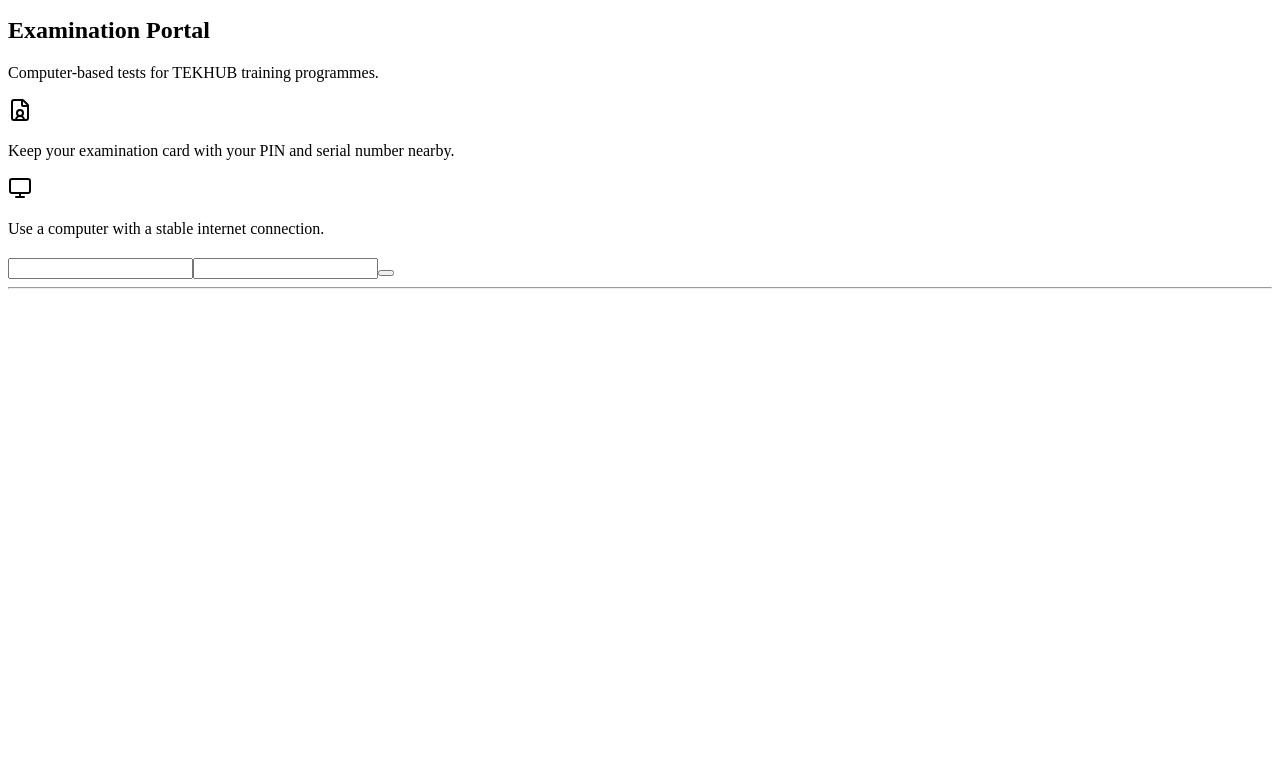
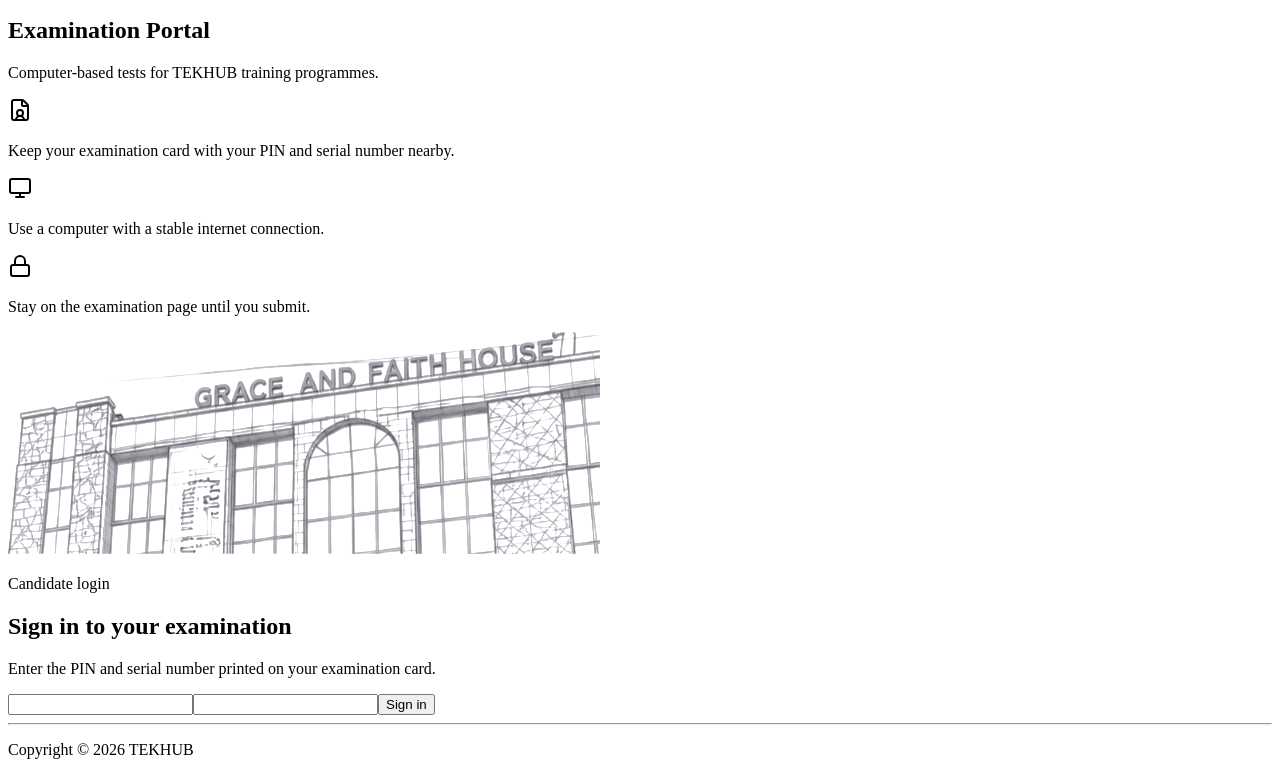
Before and after one commit to Bianclistic/SHORT-CODE, a plain HTML site: page code.html in a window 1280 px wide. Shown: the part 229-1004 px from the top of the page. Before the commit the page ends 800 px from the top, so only its background shows below. Drawn offline with Linux system fonts and the light colour scheme.

Commit message:
i have completed the first div

```diff
--- a/code.html
+++ b/code.html
@@ -8,11 +8,7 @@
   <body>
     <div class="parentdiv">
       <div class="leftdiv">
-        <img
-          src="tekhub_portal_logo (1).png"
-          alt=""
-          class="logo"
-        /><span></span>
+        <img src="tekhub_portal_logo.png" alt="" class="logo" /><span></span>
         <p>
           Advancing Technology, Innovation, and Digital Excellence in Africa.
         </p>
@@ -58,17 +54,34 @@
             <line x1="12" x2="12" y1="17" y2="21" />
           </svg>
           <p>Use a computer with a stable internet connection.</p>
-          <p></p>
+          <svg
+            xmlns="http://www.w3.org/2000/svg"
+            width="24"
+            height="24"
+            viewBox="0 0 24 24"
+            fill="none"
+            stroke="currentColor"
+            stroke-width="2"
+            stroke-linecap="round"
+            stroke-linejoin="round"
+            class="lucide lucide-lock preview-icon"
+          >
+            <rect width="18" height="11" x="3" y="11" rx="2" ry="2" />
+            <path d="M7 11V7a5 5 0 0 1 10 0v4" />
+          </svg>
+          <p>Stay on the examination page until you submit.</p>
+
+          <img src="tekhub_portal_building.png" alt="" />
         </div>
       </div>
       <div class="rightdiv"></div>
-      <p></p>
-      <h2></h2>
-      <p></p>
+      <p>Candidate login</p>
+      <h2>Sign in to your examination</h2>
+      <p>Enter the PIN and serial number printed on your examination card.</p>
       <form action="">
-        <input type="text" /><input type="text" /><button></button>
+        <input type="text" /><input type="text" /><button>Sign in</button>
         <hr />
-        <p></p>
+        <p>Copyright © 2026 TEKHUB</p>
       </form>
     </div>
   </body>
```
Also changed, not shown: tekhub_portal_building (1).png (added), tekhub_portal_building.png (added), tekhub_portal_logo.png (renamed from tekhub_portal_logo (1).png).
